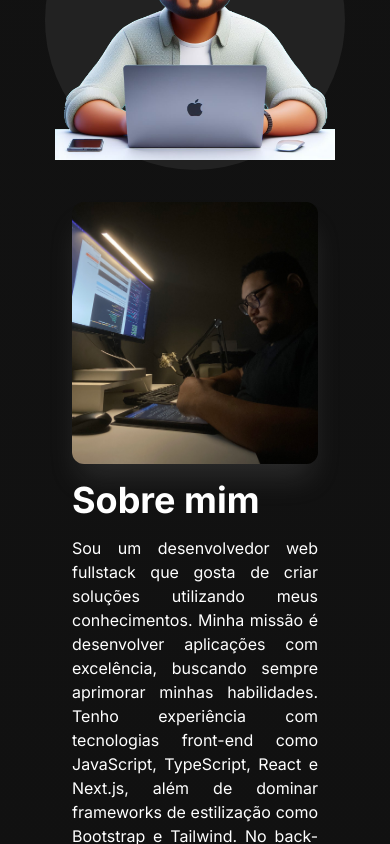
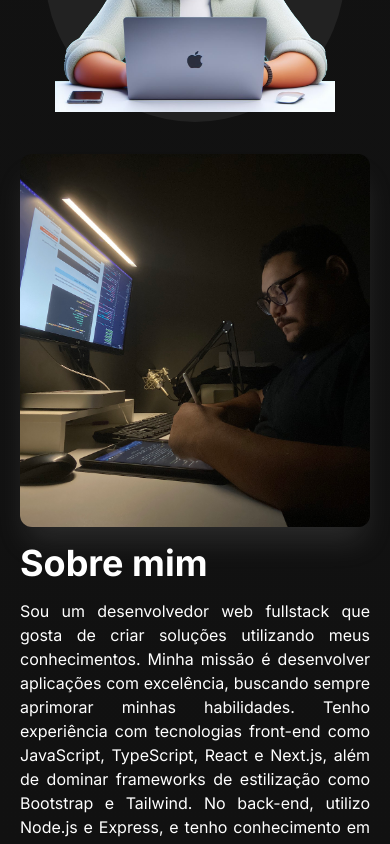
Before and after one commit to thiagovt-dev/my-portfolio-nextjs, a Next.js app: page / in a window 390 px wide. Shown: the part 720-1564 px from the top of the page. Built offline with nearby package versions, Linux system fonts and the light colour scheme.

Commit message:
edit navbar path and refactoring mobile version

```diff
--- a/src/app/globals.css
+++ b/src/app/globals.css
@@ -2,11 +2,6 @@
 @tailwind components;
 @tailwind utilities;
 
-/* :root {
-  --foreground-rgb: 0, 0, 0;
-  --background-start-rgb: 214, 219, 220;
-  --background-end-rgb: 255, 255, 255;
-} */
 
 :root {
   --foreground-rgb: 255, 255, 255;
@@ -20,6 +15,9 @@
     --background-start-rgb: 18, 18, 18;
     --background-end-rgb: 15, 15, 15;
   }
+}
+html {
+  scroll-behavior: smooth;
 }
 
 body {
--- a/src/app/page.tsx
+++ b/src/app/page.tsx
@@ -8,15 +8,15 @@ import Image from "next/image";
 
 export default function Home() {
   return (
-    <main className="flex min-h-screen flex-col">
+    <main className="flex min-h-screen flex-col" id="home">
       <Navbar />
-      <div className="container mt-24 mx-auto px-14 py-5">
+      <div className="container mt-24 mx-auto px-5 md:px-14 py-5">
         <IntoSection />
         <AboutSection />
         <ProjectsSection />
-        <EmailSection/>
+        <EmailSection />
       </div>
-      <Footer/>
+      <Footer />
     </main>
   );
 }
--- a/src/components/AboutSection/AboutSection.tsx
+++ b/src/components/AboutSection/AboutSection.tsx
@@ -45,11 +45,11 @@ const AboutSection = () => {
     });
   };
   return (
-    <section>
-      <div className="md:grid md:grid-cols-2 gap-8 items-center py-8 px-4 xl:gap-8 sm:py-16 xl:px-6 ">
+    <section id="about">
+      <div className="md:grid md:grid-cols-2 gap-8 items-center py-8 md:px-4 xl:gap-8 sm:py-16 xl:px-6 ">
         <Image
           src="/IMG_3119.jpeg"
-          alt=""
+          alt="myself"
           width={500}
           height={500}
           className="border-black rounded-xl shadow-[rgba(150,_150,_150,_0.2)_0px_20px_30px_-7px]"
--- a/src/components/Navbar/Navbar.tsx
+++ b/src/components/Navbar/Navbar.tsx
@@ -12,6 +12,10 @@ export interface NavLinkItem {
 }
 
 const navLinks: NavLinkItem[] = [
+  {
+    title: "Inicio",
+    path: "#home",
+  },
   {
     title: "Sobre",
     path: "#about",
--- a/src/components/ProjectsSection/ProjectTag.tsx
+++ b/src/components/ProjectsSection/ProjectTag.tsx
@@ -12,7 +12,7 @@ const ProjectTag = ({ name, onClick, isSelected }: ProjectTagProps) => {
     : "text-[#ADB7BE] border-slate-600 hover:border-white";
   return (
     <button
-      className={`${buttonStyles} rounded-full border-2 px-6 py-3 text-xl cursor-pointer`}
+      className={`${buttonStyles} rounded-full border-2 px-6 py-3 md:text-xl cursor-pointer `}
       onClick={onClick}>
       {name}
     </button>
--- a/src/components/ProjectsSection/ProjectsSection.tsx
+++ b/src/components/ProjectsSection/ProjectsSection.tsx
@@ -22,7 +22,7 @@ const ProjectsSection = () => {
   };
 
   return (
-    <section ref={ref}>
+    <section ref={ref} id="projects">
       <h2 className="text-center text-4xl font-bold mt-4 mb-6 md:mb-12">Meus projetos</h2>
       <div className="flex flex-row justify-center items-center gap-2 py-6">
         <ProjectTag onClick={() => handleTagChange("All")} name="All" isSelected={tag === "All"} />
```
